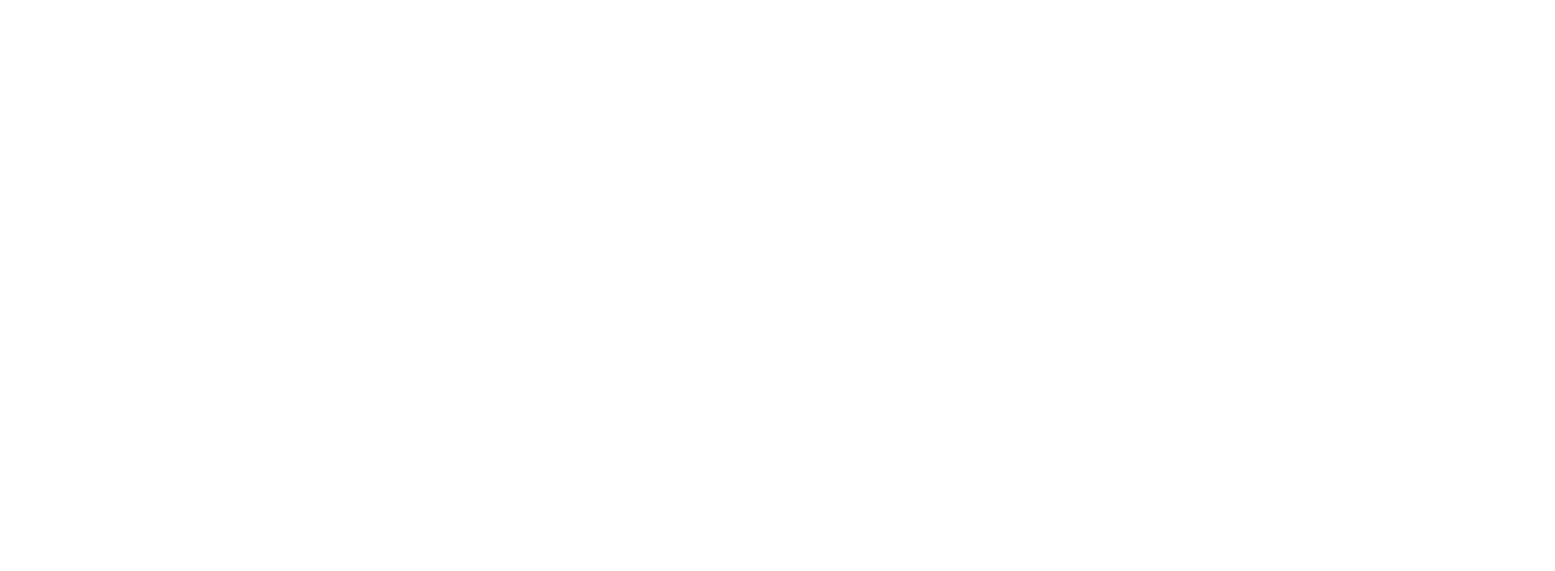
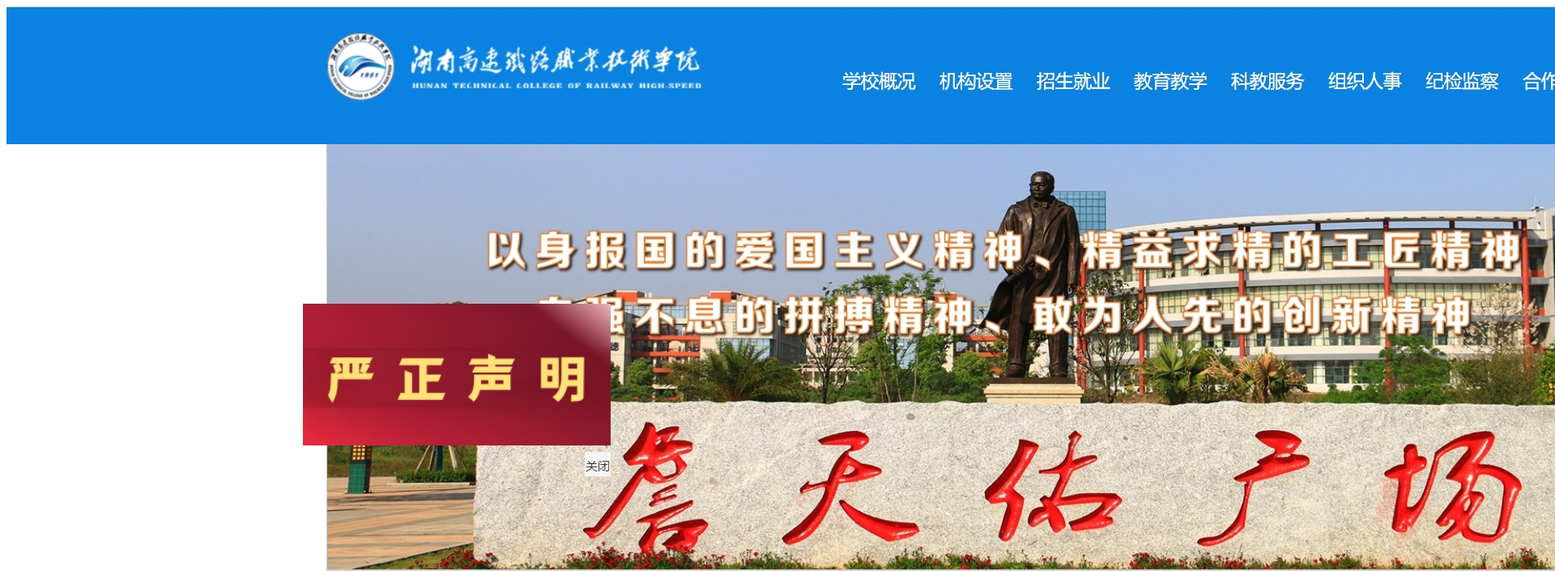
Before and after one commit to DragonICE-Code/webcs, a plain HTML site: page index.html in a window 1280 px wide. Shown: the top 705 px of the page at 81% size, 1920 px wide, since content can reach past the window. Drawn offline with Linux system fonts and the light colour scheme.

Commit message:
网站 图片测试

```diff
--- a/index.html
+++ b/index.html
@@ -5,6 +5,6 @@
     <title>湖南高速铁路职业技术学院</title>
 </head>
 <body>
-
+    <img src="static/微信截图_20250211173055.png">
 </body>
 </html>
```
Also changed, not shown: static/微信截图_20250211173055.png (added).
